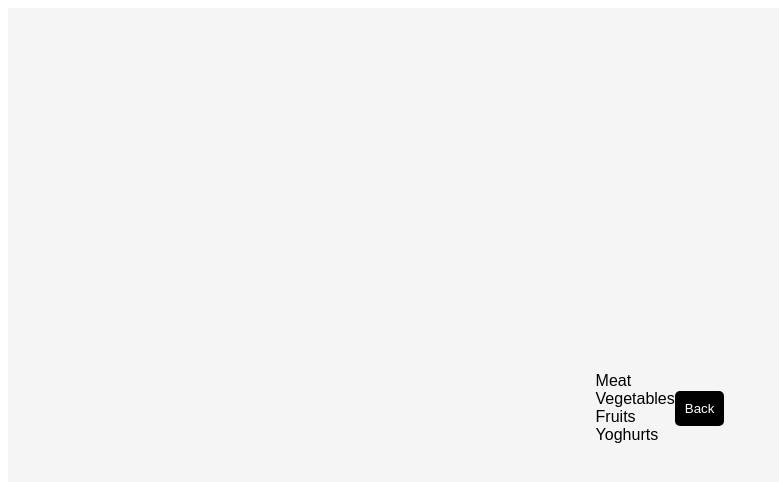
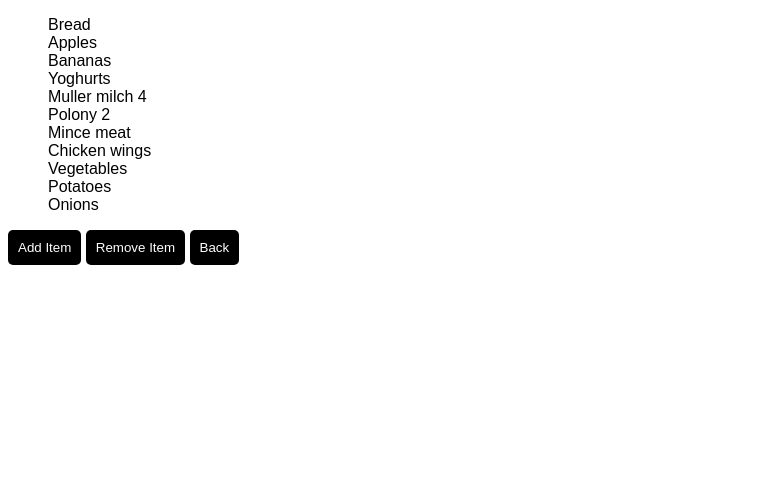
Before and after one commit to leopoje/family-shopping-list, a plain HTML site: page weekly.html in a window 1280 px wide. Shown: the whole page, without its empty margins (0-779 px from the left). Drawn offline with Linux system fonts and the light colour scheme; a web font is replaced by a local one.

Commit message:
Add files via upload

```diff
--- a/style.css
+++ b/style.css
@@ -4,31 +4,19 @@ body {
 
 .main-container {
   display: flex;
+  gap: 5rem;
+  height: 100vh;
+  align-items: center;
   justify-content: center;
-  align-items: center;
-  height: 100vh;
-  gap: 2rem;
 }
 
 .period-title {
-  flex: 1;
-  min-width: 400px;
-  padding: 20px;
-  border-radius: 10px;
-  text-align: center;
-  font-size: 24px;
+  font-size: 35px;
   font-weight: bold;
   margin-bottom: 10px;
+  color: black;
 }
 
-.period-container > * {
-  background-color: whitesmoke;
-  color: black;
-  display: flex;
-  justify-content: center;
-  height: 100vh;
-  align-items:center ;
-}
 ul {
   list-style: none;
 }
@@ -44,7 +32,7 @@ button {
 @media (max-width: 1250px) {
   .main-container {
     flex-direction: column;
-    height: 100px;
+    height: 100%;
     align-items: center;
   }
 }
--- a/weekly.html
+++ b/weekly.html
@@ -14,12 +14,19 @@
     <div class="period-container">
         <div class="weekly">
             <ul>
-                <li>Meat</li>
+                <li>Bread</li>
+                <li>Apples</li>
+                <li>Bananas</li>
+                <li>Yoghurts</li>
+                <li>Muller milch 4</li>
+                <li>Polony 2</li>
+                <li>Mince meat</li>
+                <li>Chicken wings</li>
                 <li>Vegetables</li>
-                <li>Fruits</li>
-                <li>Yoghurts</li>
+                <li>Potatoes</li>
+                <li>Onions</li>
             </ul>
-            <button>Back</button>
+            <button>Add Item</button> <button>Remove Item</button> <button>Back</button>
         </div>
     </div>
 
```
Also changed, not shown: monthly.html (+1 -1 lines).
